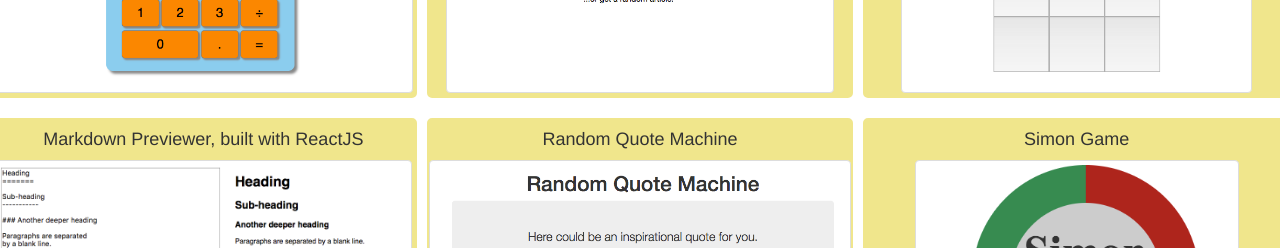
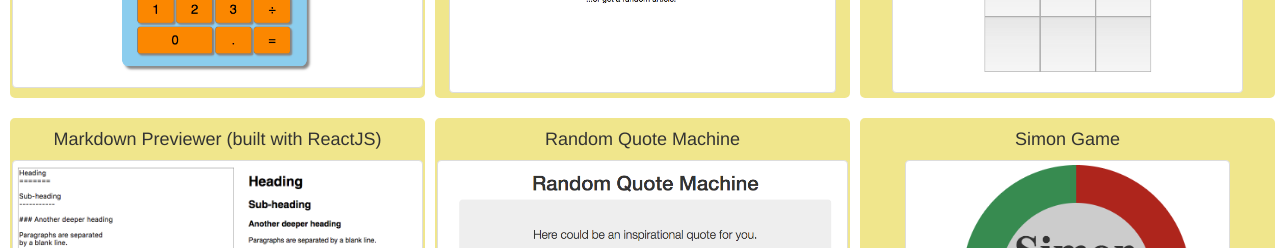
Before and after one commit to sebgrebe/sebgrebe.github.io, a plain HTML site: page index.html in a window 1280 px wide. Shown: the part 1250-1498 px from the top of the page. Drawn offline with nearby package versions, Linux system fonts and the light colour scheme; a script that the page names is missing.

Commit message:
update portfolio margins

```diff
--- a/index.html
+++ b/index.html
@@ -1,7 +1,7 @@
 <!DOCTYPE html>
 <html>
 <head>
-
+  <title>sebgrebe's portfolio</title>
   <meta name="viewport" content="width=device-width, initial-scale=1.0">
 
   <link rel="stylesheet" href="font-awesome-4.7.0/css/font-awesome.min.css">
@@ -55,7 +55,7 @@
 
     </div> <!--about-->
 
-    <div id="portfolio" style="margin-top: 150px; padding-top: 40px;">
+    <div id="portfolio" class="portfolio_box">
       <div class="row">
         <div style="text-align: center">
           <h2 style="display: inline-block">Portfolio</h2>
@@ -69,7 +69,7 @@
         <div class="col-md-4 portfolio"><h4 class="subtitles">TicTacToe Game</h4>
           <a href="https://sebgrebe.github.io/TicTacToe/" target="_blank"><img class="img-thumbnail" src="TicTacToe.png"></a>
         </div>
-        <div class="col-md-4 portfolio"><h4 class="subtitles">Markdown Previewer, built with ReactJS</h4>
+        <div class="col-md-4 portfolio"><h4 class="subtitles">Markdown Previewer (built with ReactJS)</h4>
           <a href="https://sebgrebe.github.io/Markdown/" target="_blank"><img class="img-thumbnail" src="markdown.png"></a>
         </div>
         <div class="col-md-4 portfolio"><h4 class="subtitles">Random Quote Machine</h4><a href="http://codepen.io/sebgrebe/full/xVQVmo" target="_blank"><img class="img-thumbnail" src="random.png"></a>
--- a/portfolio.css
+++ b/portfolio.css
@@ -57,6 +57,12 @@ html, body {
   }
 }
 
+.portfolio_box {
+  margin-top: 150px;
+  padding-top: 40px;
+  margin-left: 20px;
+  margin-right: 15px;
+}
 
 .portfolio {
   position: static;
```
